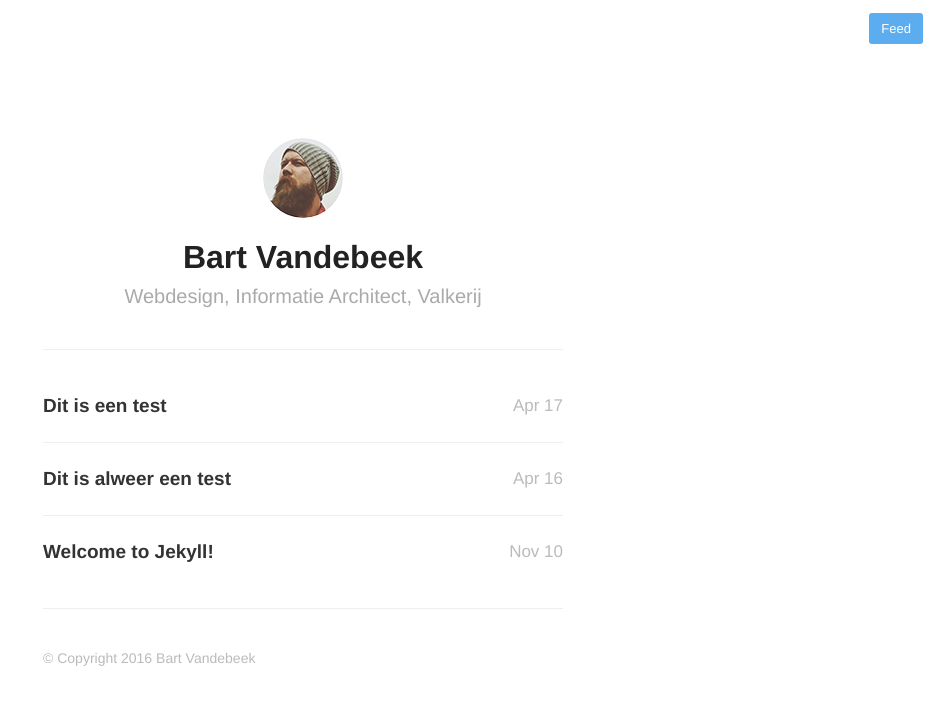
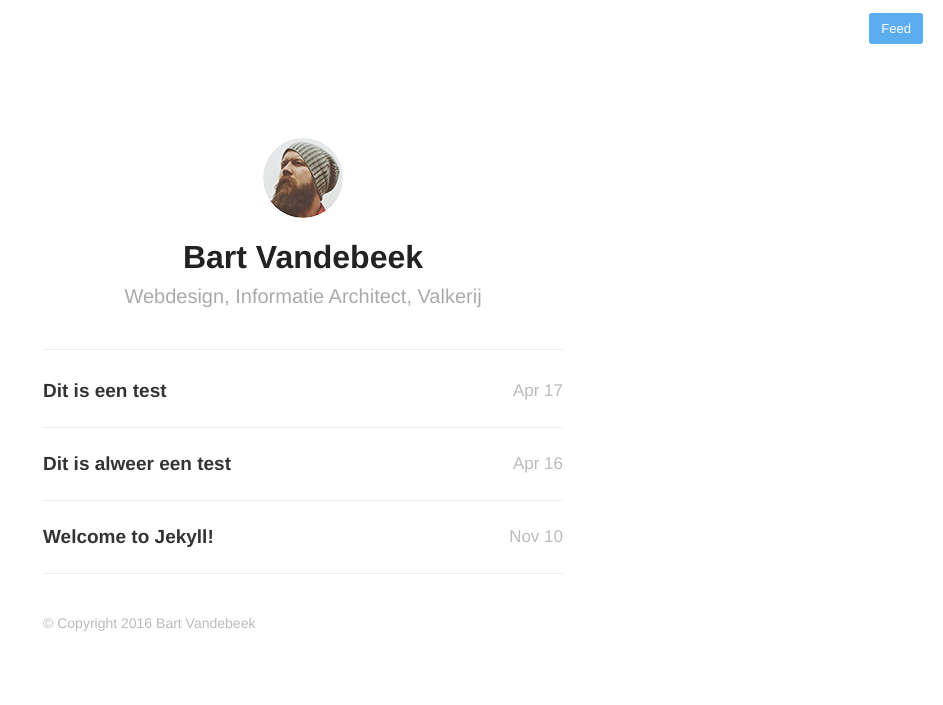
Before and after one commit to bartvdb/blog, a Jekyll site: the page built from index.html, in a window 1280 px wide. Shown: the top 705 px of the page, without its empty margins (337-1280 px from the left). Built offline with Jekyll 4.4.1, drawn with Linux system fonts in a browser that asks for light colours; nearby versions of some CDN libraries; the list of posts is cut into pages by our own code.

Commit message:
padding posts lijst aangepast

```diff
--- a/assets/css/style.css
+++ b/assets/css/style.css
@@ -77,7 +77,7 @@ h2 {
 
 .profile #header {
 	border-bottom: 1px solid #eee;
-	margin-bottom: 40px;
+	margin-bottom: 25px;
 	padding-bottom: 40px;
 	text-align: center;
 	position: relative;
@@ -431,7 +431,7 @@ Post List
 #footer {
 	box-shadow: inset 0 1px 0 #eee;
 	padding: 40px 0 0 0;
-	margin-top: 40px;
+	margin-top: 20px;
 }
 
 /* Post Page */
```
